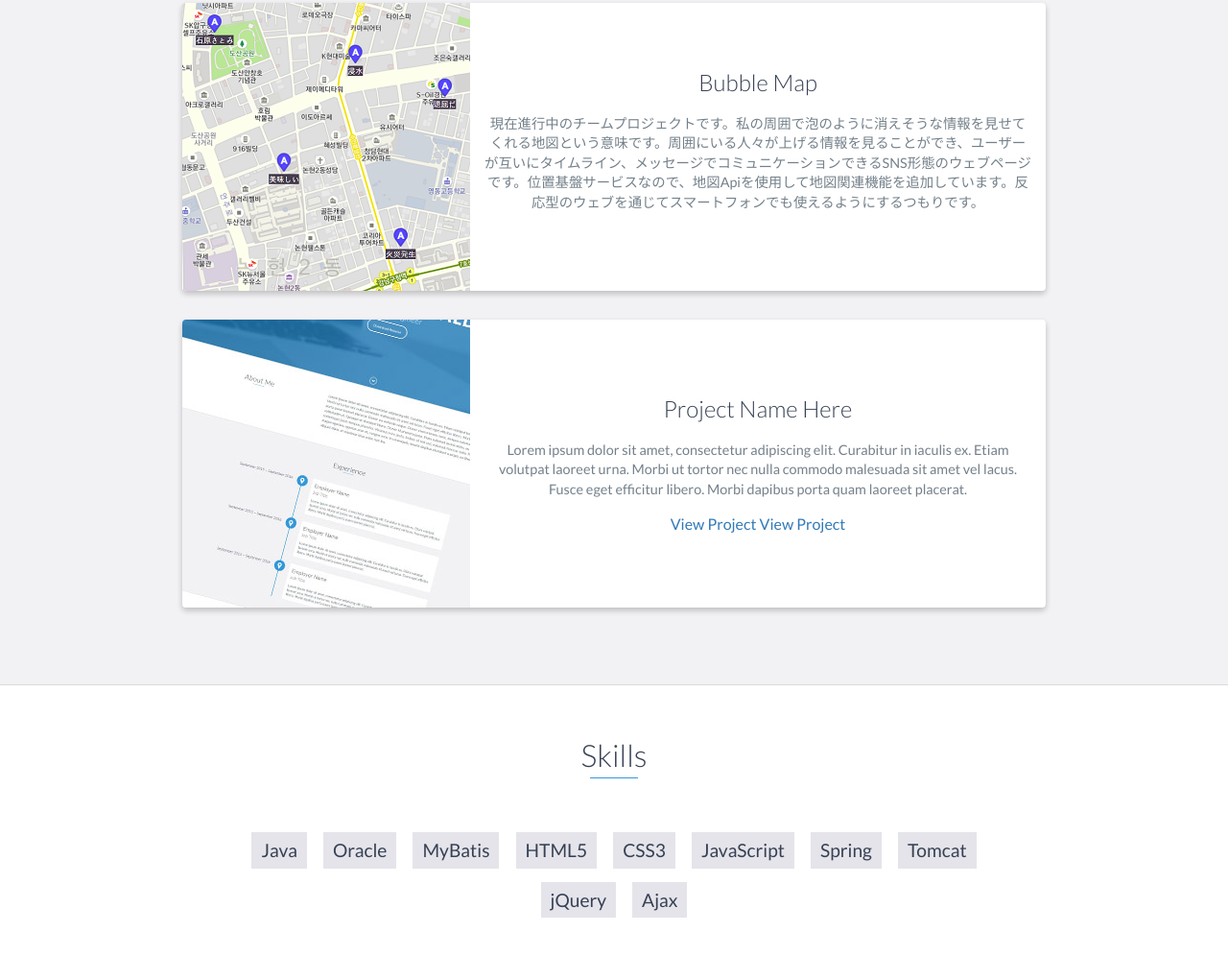
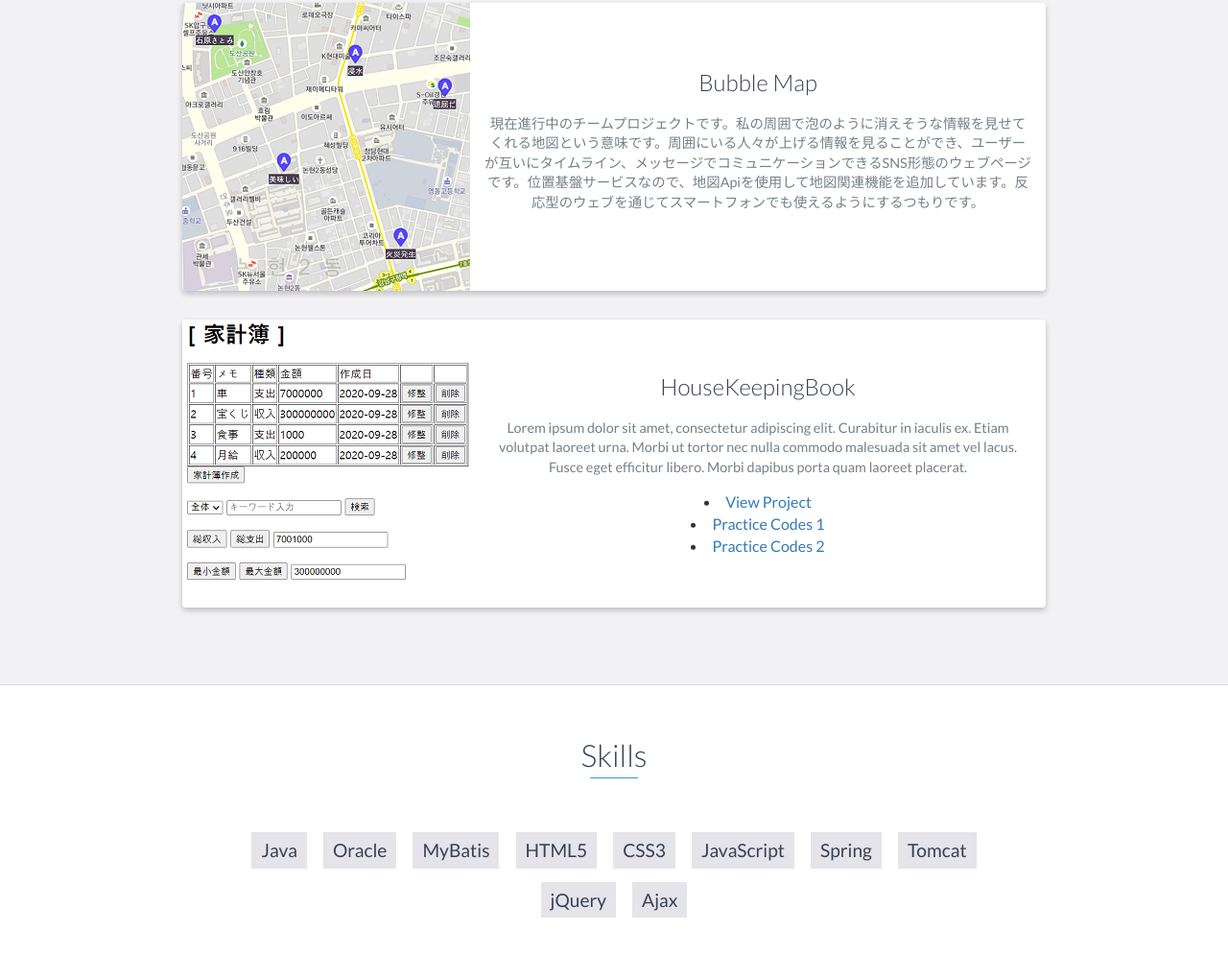
Before and after one commit to 20hun/20hun.github.io, a website: page index.html in a window 1280 px wide. Shown: the part 2584-3579 px from the top of the page at 96% size. Drawn offline with nearby package versions, Linux system fonts and the light colour scheme.

Commit message:
moneybook add

```diff
--- a/index.html
+++ b/index.html
@@ -172,16 +172,23 @@
 
                 <div class="project shadow-large">
                     <div class="project-image">
-                        <img src="images/project.jpg" />
+                        <img src="images/moneybook.png" />
                     </div>
                     <!-- End .project-image -->
                     <div class="project-info">
-                        <h3>Project Name Here</h3>
+                        <h3>HouseKeepingBook</h3>
                         <p>
                             Lorem ipsum dolor sit amet, consectetur adipiscing elit. Curabitur in iaculis ex. Etiam volutpat laoreet urna. Morbi ut tortor nec nulla commodo malesuada sit amet vel lacus. Fusce eget efficitur libero. Morbi dapibus porta quam laoreet placerat.
                         </p>
-                        <a href="#">View Project</a>
-                        <a href="https://github.com/20hun/Eclipse-java-mybatis-html-javascript">View Project</a>
+                        <li>
+                        <a href="https://github.com/20hun/moneybook">View Project</a>
+                    	</li>
+                        <li>
+                        <a href="https://github.com/20hun/Eclipse-java-mybatis-html-javascript">Practice Codes 1</a>
+                    	</li>
+                        <li>
+                        <a href="https://github.com/20hun/Spring-practice">Practice Codes 2</a>
+                        </li>
                     </div>
                     <!-- End .project-info -->
                 </div>
```
Also changed, not shown: images/moneybook.png (added).
